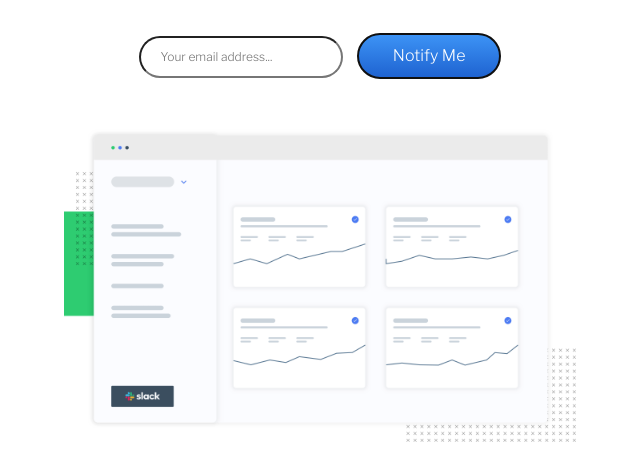
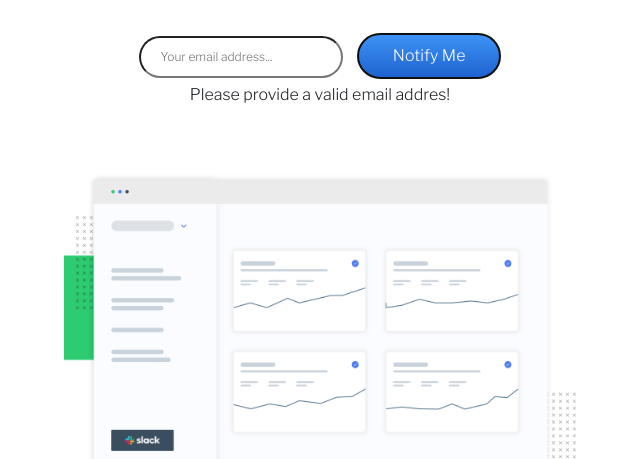
Before and after one commit to fodare/Ping-single-column-coming-soon-page, a plain HTML site: page index.html in a window 1280 px wide. Both pictures are taken after a click on the button "Notify Me". Shown: the part 341-800 px from the top of the page, without its empty margins (320-960 px from the left). Drawn offline with nearby package versions, Linux system fonts and the light colour scheme.

Commit message:
Code refactoring

```diff
--- a/index.html
+++ b/index.html
@@ -55,12 +55,11 @@
             </p>
             <p class="subscribe">Subscribe and get notified</p>
          </div>
-         <form action="">
-            <div class="notify">
-               <input type="email" class="user_email" placeholder="Your email address...">
-               <button type="button" class="notify_btn">Notify Me</button>
-            </div>
-         </form>
+         <div class="notify ">
+                  <input type="email" id="sub" class="user_email" placeholder="Your email address...">
+                  <button id="sub" class="notify_btn" onclick="check_input()">Notify Me</button>
+                  <p id="error_message"></p>
+         </div>
       </section>
 
       <!-- lading page picture -->
--- a/index.js
+++ b/index.js
@@ -0,0 +1,7 @@
+function check_input() {
+   var user = document.getElementById("sub").value;
+   if (user == "") {
+      document.getElementById("error_message").innerHTML =
+         "Please provide a valid email addres!";
+   }
+}
--- a/style.css
+++ b/style.css
@@ -29,6 +29,11 @@ body {
 }
 .subscribe {
    font-size: 1.5rem;
+}
+#error_message {
+   font-weight: lighter;
+   text-align: center;
+   padding-top: 4px;
 }
 
 /* User subsricption area */
```
Also changed, not shown: 1 other file.
